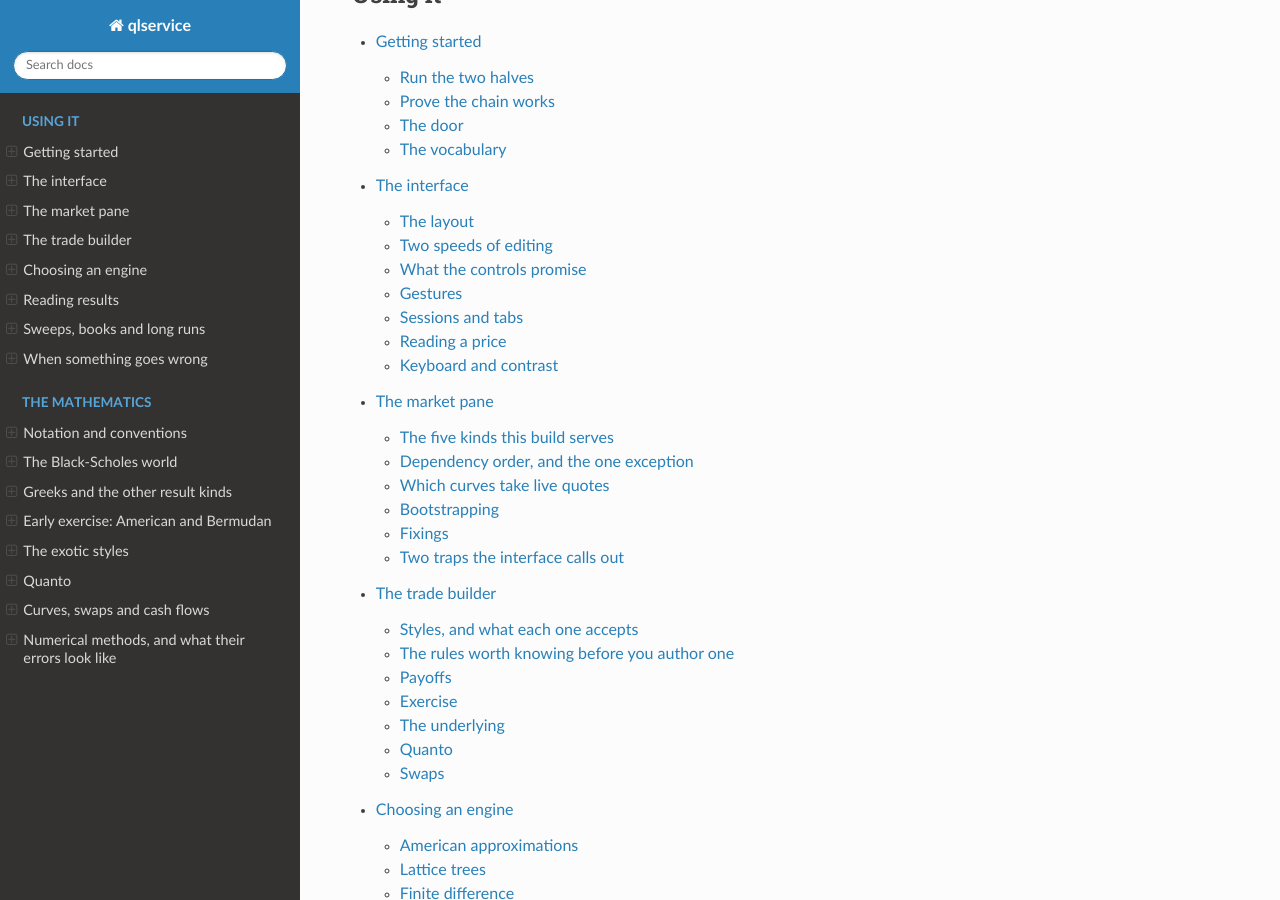
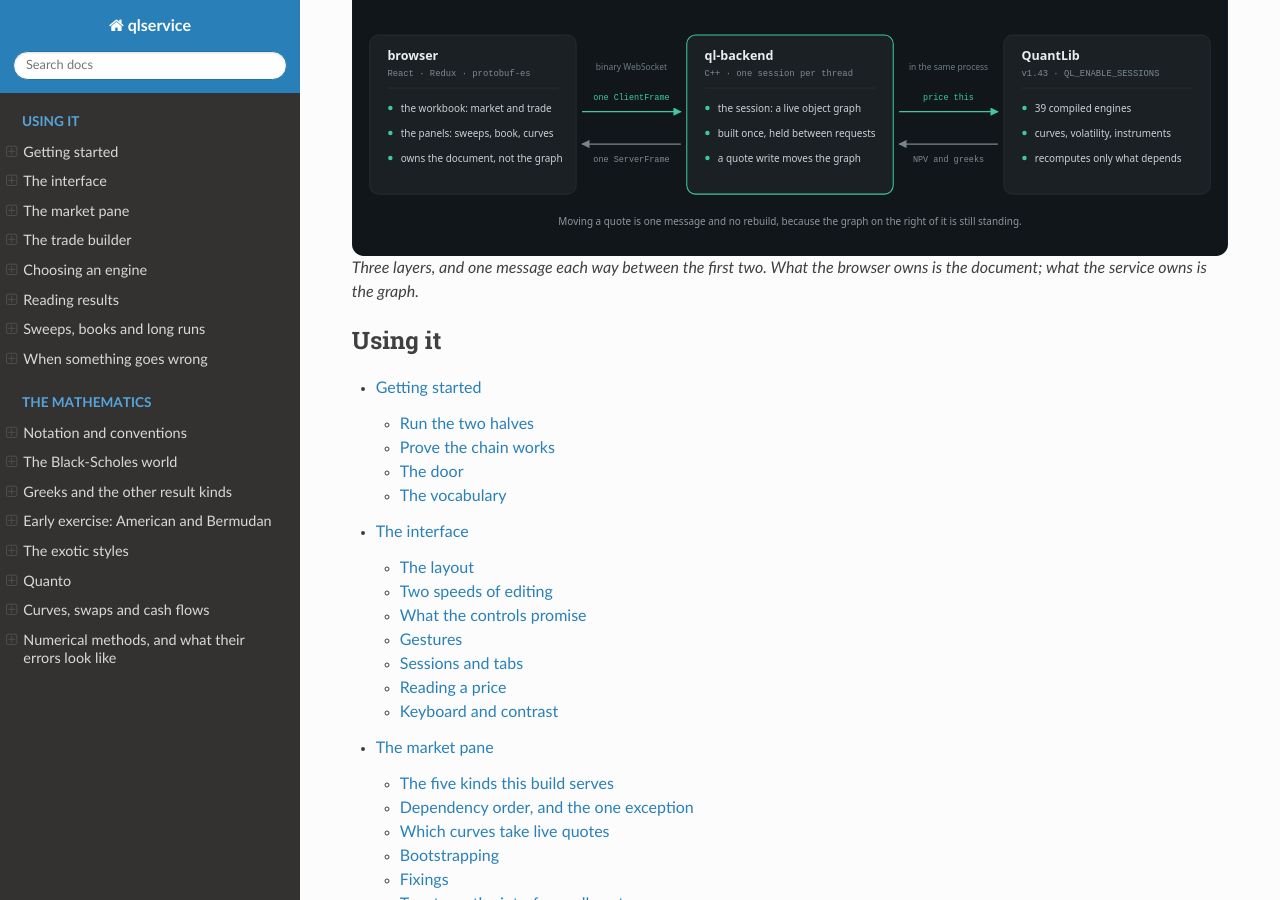
Before and after one commit to markccchiang/ql-frontend, a Sphinx documentation site: the page built from doc/index.md, in a window 1280 px wide and 900 px high, scrolled down 419 px. Built offline with Sphinx 7.4.7 and the Read the Docs theme 3.1.0, drawn with Linux system fonts in a browser that asks for light colours.

Commit message:
Put the three-layer figure on the guide's front page too
The page opened with two paragraphs about a live graph and no picture of one,
which the README no longer does. Same SVG, with a caption that says the part
the drawing cannot: the browser owns the document and the service owns the
graph.

Co-Authored-By: Claude Opus 5 <noreply@anthropic.com>
Claude-Session: https://claude.ai/code/session_01MJtVZSjTSgWshw7miPwQ9g

````diff
--- a/doc/index.md
+++ b/doc/index.md
@@ -10,6 +10,14 @@ session on the service holds the built graph between requests, so moving a
 quote reprices only what depends on that quote — no rebuild, no re-parse, one
 round trip. Everything in the interface follows from that one fact, and so does
 most of this guide.
+
+```{figure} images/architecture.svg
+:alt: The browser holds the workbook and sends one binary ClientFrame per request over a WebSocket; ql-backend holds the session, a live QuantLib object graph built once and held between requests; QuantLib prices against it and answers with the NPV and the greeks.
+:width: 100%
+
+Three layers, and one message each way between the first two. What the browser
+owns is the *document*; what the service owns is the *graph*.
+```
 
 ```{toctree}
 :maxdepth: 2
````
